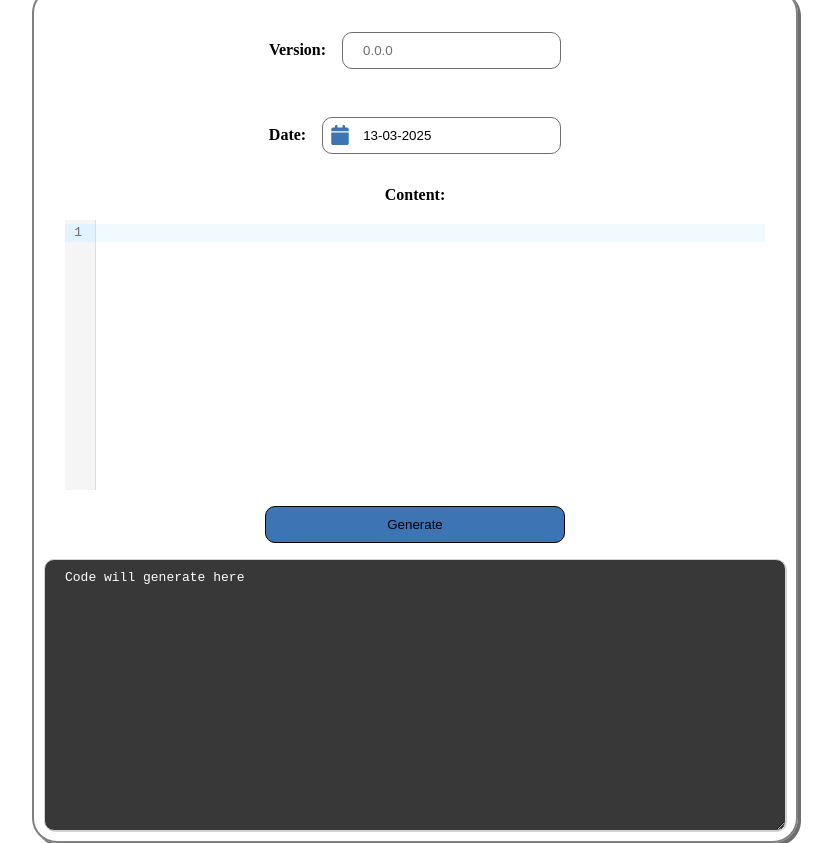
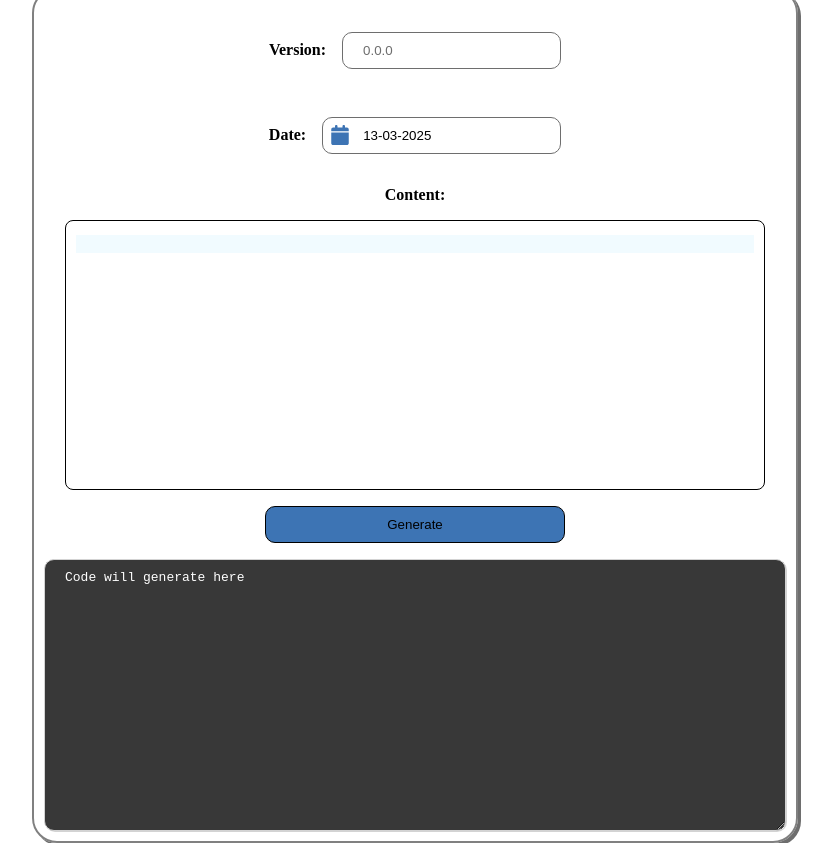
Before and after one commit to Samero0/ReleaseNotesGenerator, a React (Vite) app: page / in a window 1280 px wide. Shown: the whole page, without its empty margins (13-845 px from the left). Built offline with nearby package versions, Linux system fonts and the light colour scheme.

Commit message:
html validator & modularity changes

```diff
--- a/src/App.tsx
+++ b/src/App.tsx
@@ -3,8 +3,10 @@ import { useHandlerState } from './hooks/codeGenerator.ts';
 import { codeGenerator } from './hooks/codeGenerator.ts';
 import { useState } from 'react';
 import { validateVersion } from './validators/validateVersion.ts';
-import { formatDate } from './validators/formatDate.ts';
-import beautify from 'js-beautify';
+import { formatDate } from './hooks/formatDate.ts';
+import { validateHtml } from './validators/validateHtml.ts';
+import { cleanContent } from './hooks/contentCleaner.ts';
+import { formatHtml } from './hooks/autoFormatHtml.ts';
 import CustomDatePicker from './components/DatePicker.tsx';
 import HtmlEditor from './components/HtmlEditor.tsx';
 import Button from './components/Button.tsx';
@@ -50,11 +52,6 @@ const FormResult = styled.div`
   gap: 1em;
 `;
 
-//auto-format HTML with js-beautify
-const formatHtml = (html: string) => {
-  return beautify.html(html, { indent_size: 2, wrap_attributes: "auto" });
-};
-
 export const App = () => {
   const [startDate, setStartDate] = useState<Date | null>(new Date());
 
@@ -64,20 +61,31 @@ export const App = () => {
 
   // handler for the editor content
   const handleEditorChange = (newValue: string) => {
-    const formattedValue = formatHtml(newValue); // Format the HTML content
-    setInputContent(formattedValue); // Update the value with the formatted content
+    const formattedValue = formatHtml(newValue);
+    setInputContent(formattedValue);
   };
 
   // Code generation function
   const generateCode = (startDate: Date | null, inputVersion: string, inputContent: string) => {
-    // Version validation
+
+    //tries to clean the content before the validations
+    const inputContentCleaned = cleanContent(inputContent);
+    const formattedContent = formatHtml(inputContentCleaned);
+    setInputContent(formattedContent);
+
+    //version validation
     if (!validateVersion(inputVersion)) {
       alert('Invalid version format. Please use the format X.Y.Z or X.Y (e.g., 1.0.0)');
       return;
     }
 
+    if (!validateHtml(inputContentCleaned)){
+      alert('Invalid content format. Please check the Html parsing')
+      return;
+    }
+
     const dateString = formatDate(startDate); // format the date
-    const code = codeGenerator(dateString!, inputVersion, inputContent)(); // Generate the code
+    const code = codeGenerator(dateString!, inputVersion, inputContentCleaned)(); // Generate the code
     setCodeValue(code); // update the state with the generated code
   };
 
--- a/src/components/DatePicker.tsx
+++ b/src/components/DatePicker.tsx
@@ -26,9 +26,9 @@ const DatePickerContainer = styled.div`
 
     .react-datepicker__input-container svg {
       margin-right: 10px;
-        fill: #3D74B4; /* Change icon color */
-        width: 20px; /* Adjust icon size */
-        height: 20px; /* Adjust icon size */
+      fill: #3D74B4;
+      width: 20px;
+      height: 20px;
     }
 
     .react-datepicker__day:hover {
--- a/src/components/HtmlEditor.tsx
+++ b/src/components/HtmlEditor.tsx
@@ -2,11 +2,31 @@ import React from "react";
 import CodeMirror from "@uiw/react-codemirror";
 import { html } from "@codemirror/lang-html";
 import { EditorState } from "@codemirror/state";
+import { EditorView } from "@codemirror/view";
 
 interface HtmlEditorProps {
   value: string;
   onChange: (value: string) => void;
 }
+
+// codemirror custom theme definition
+const noGutterTheme = EditorView.theme({
+  "&": {
+    color: "#333",
+    backgroundColor: "#f8f9fa",
+    borderRadius: "8px",
+    border: "1px solid #000",
+    padding: "10px",
+  },
+  ".cm-content": {
+    fontFamily: '"Courier New", Courier, monospace',
+    fontSize: "13px",
+    paddingLeft: "0px !important", //no lateral bar
+  },
+  ".cm-gutters": {
+    display: "none !important" //no lateral bar
+  }
+}, { dark: false });
 
 const HtmlEditor: React.FC<HtmlEditorProps> = ({ value, onChange }) => {
   return (
@@ -17,10 +37,10 @@ const HtmlEditor: React.FC<HtmlEditorProps> = ({ value, onChange }) => {
       extensions={[
         html(),
         EditorState.tabSize.of(2),
+        noGutterTheme, // custom theme
       ]}
       onChange={onChange}
-      theme="none"
-      basicSetup={true}
+      basicSetup={{ lineNumbers: false }}
     />
   );
 };
--- /dev/null
+++ b/src/hooks/autoFormatHtml.ts
@@ -0,0 +1,6 @@
+import beautify from 'js-beautify';
+
+//auto-format HTML with js-beautify
+export const formatHtml = (html: string) => {
+  return beautify.html(html, { indent_size: 2, wrap_attributes: "auto" });
+};
--- a/src/hooks/codeGenerator.ts
+++ b/src/hooks/codeGenerator.ts
@@ -18,13 +18,6 @@ export const useHandlerState = () =>{
 
 export const codeGenerator = (date: string, version: string, content: string) => {
     return () => {
-        //delete the literals "\t,\s,\n" , "\t\t..." , " \t "
-        const noLiterals = content.replace(/(\\[tsn]){2,}|\\[tsn](?=\S)|\\[tsn]|\\ /g, '');
-        //delete unnecesary spaces, tabs and enters
-        const noSpaces = noLiterals.replace(/\s{2,}|\\[tsn] /g, ' ')
-        //delete unnecesary backslashes
-        const clearContent = noSpaces.replace(/\\/g, '');
-
-        return `[{"version":"${version}", "date":"${date}", "content":"${clearContent}"}]`;
+        return `[{"version":"${version}", "date":"${date}", "content":"${content}"}]`;
     };
 };
--- /dev/null
+++ b/src/hooks/contentCleaner.ts
@@ -0,0 +1,12 @@
+export const cleanContent = (content: string): string => {
+    // delete the literals "\t,\s,\n" , "\t\t..." , " \t "
+    const noLiterals = content.replace(/(\\[tsn]){2,}|\\[tsn](?=\S)|\\[tsn]|\\ /g, '');
+
+    // delete unnecessary spaces, tabs, and enters
+    const noSpaces = noLiterals.replace(/\s{2,}|\\[tsn] /g, ' ');
+
+    // delete unnecessary backslashes
+    const clearContent = noSpaces.replace(/\\/g, '');
+
+    return clearContent;
+};
--- /dev/null
+++ b/src/validators/validateHtml.ts
@@ -0,0 +1,18 @@
+export const validateHtml = (html: string): boolean => {
+    try {
+      const parser = new DOMParser();
+      const doc = parser.parseFromString(html, "application/xml"); // xml for strict validations
+
+      // parser will generate <parsererror>
+      const errorNode = doc.querySelector("parsererror");
+      if (errorNode) {
+        console.error("HTML Parsing Error:", errorNode.textContent);
+        return false;
+      }
+
+      return true; // HTML is valid
+    } catch (error) {
+      console.error("Error validating HTML:", error);
+      return false;
+    }
+  };
```
Also changed, not shown: src/hooks/formatDate.ts (renamed from src/validators/formatDate.ts). Lines whose indentation alone changed are shown as unchanged.
